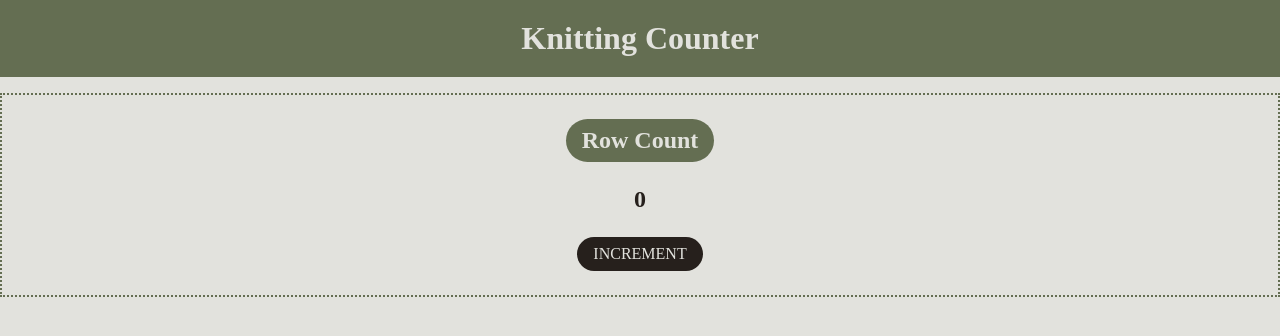
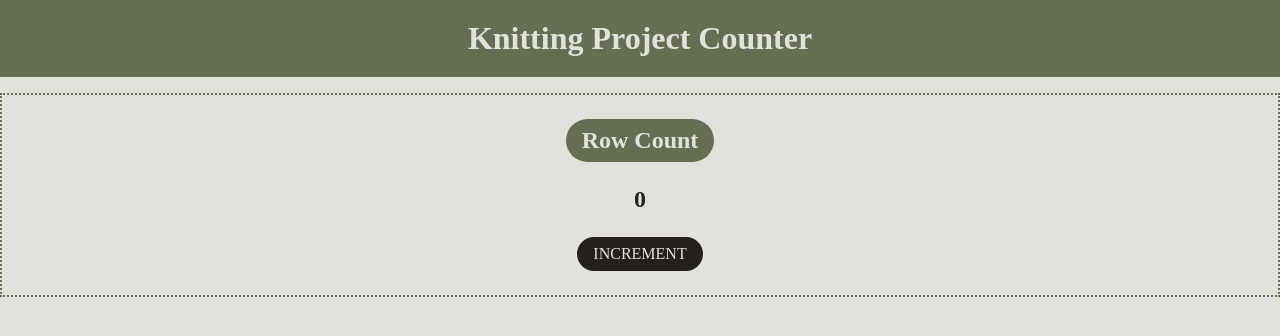
Before and after one commit to lsy51541/knitting-counter, a plain HTML site: page index.html in a window 1280 px wide. Drawn offline with Linux system fonts and the light colour scheme.

Commit message:
Updated title of the project

```diff
--- a/index.html
+++ b/index.html
@@ -2,7 +2,7 @@
 <html lang="en">
 <head>
   <meta charset="UTF-8" />
-  <title>Knitting Counter</title>
+  <title>Knitting Project Counter</title>
   <meta name="viewport" content="width=device-width,initial-scale=1" />
   <link rel="stylesheet" href="styles.css">
   <link rel="stylesheet" href="./styles.css" />
@@ -11,7 +11,7 @@
     <main>
 
       <header>
-        <h1>Knitting Counter</h1>
+        <h1>Knitting Project Counter</h1>
       </header>
 
       <section class="count-section">
```
